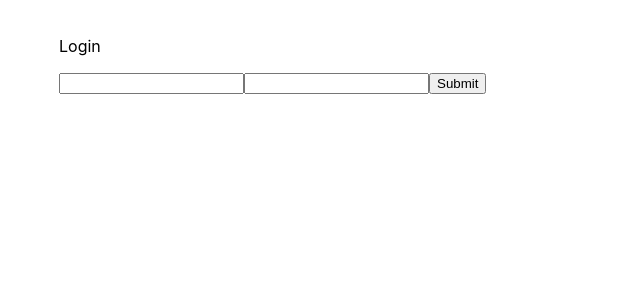
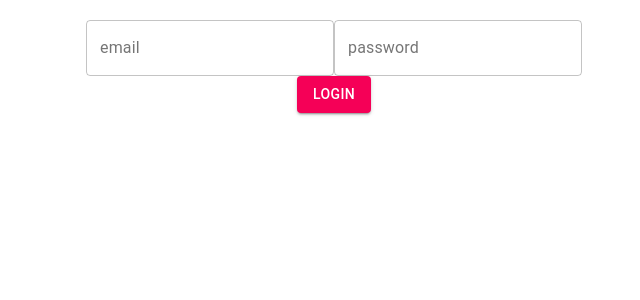
Before and after one commit to pkpkvac/simple-login, a Next.js app in the folder next-app/: page /login in a window 1280 px wide. Shown: the top 300 px of the page, without its empty margins (306-946 px from the left). Built offline with nearby package versions, Linux system fonts and the light colour scheme.

Commit message:
some small changes

```diff
--- a/next-app/pages/index.js
+++ b/next-app/pages/index.js
@@ -63,7 +63,7 @@ function Home() {
                 revalidate();
               }}
               variant="contained"
-              color="primary"
+              color="secondary"
             >
               Logout
             </Button>
@@ -86,13 +86,13 @@ function Home() {
               </Button>
             </Link>
           </div>
-          <div>
+          {/* <div>
             <Link href="/signup">
               <Button variant="contained" color="primary">
                 Signup
               </Button>
             </Link>
-          </div>
+          </div> */}
         </>
       )}
 
--- a/next-app/pages/login.js
+++ b/next-app/pages/login.js
@@ -1,6 +1,8 @@
 import React, { useState } from "react";
 import Router from "next/router";
 import cookie from "js-cookie";
+import TextField from "@material-ui/core/TextField";
+import Button from "@material-ui/core/Button";
 
 const Login = () => {
   const [loginError, setLoginError] = useState("");
@@ -35,9 +37,31 @@ const Login = () => {
       });
   }
   return (
+    <center>
       <form onSubmit={handleSubmit}>
-      <p>Login</p>
-      <input
+        {/* <p>Login</p> */}
+        <div>
+          <TextField
+            id="outlined-basic"
+            label="email"
+            variant="outlined"
+            name="email"
+            type="email"
+            value={email}
+            onChange={(e) => setEmail(e.target.value)}
+          />
+
+          <TextField
+            id="outlined-basic"
+            label="password"
+            variant="outlined"
+            name="password"
+            type="password"
+            value={password}
+            onChange={(e) => setPassword(e.target.value)}
+          />
+        </div>
+        {/* <input
           name="email"
           type="email"
           value={email}
@@ -48,10 +72,37 @@ const Login = () => {
           type="password"
           value={password}
           onChange={(e) => setPassword(e.target.value)}
-      />
-      <input type="submit" value="Submit" />
+        /> */}
+
+        {/* <Button
+          onClick={handleUpload}
+          variant="contained"
+          color="secondary"
+          className={classes.button}
+
+          style={{
+            display:
+              props.prompt.label !== undefined && fileSelected
+                ? "inline"
+                : "none",
+          }}
+        >
+          Upload
+        </Button> */}
+
+        <Button
+          onClick={handleSubmit}
+          type="submit"
+          value="Submit"
+          variant="contained"
+          color="secondary"
+        >
+          Login
+        </Button>
+        {/* <input type="submit" value="Submit" /> */}
         {loginError && <p style={{ color: "red" }}>{loginError}</p>}
       </form>
+    </center>
   );
 };
 
```
Also changed, not shown: next-app/components/Upload/index.js (+44 -2 lines). Lines whose indentation alone changed are shown as unchanged.
